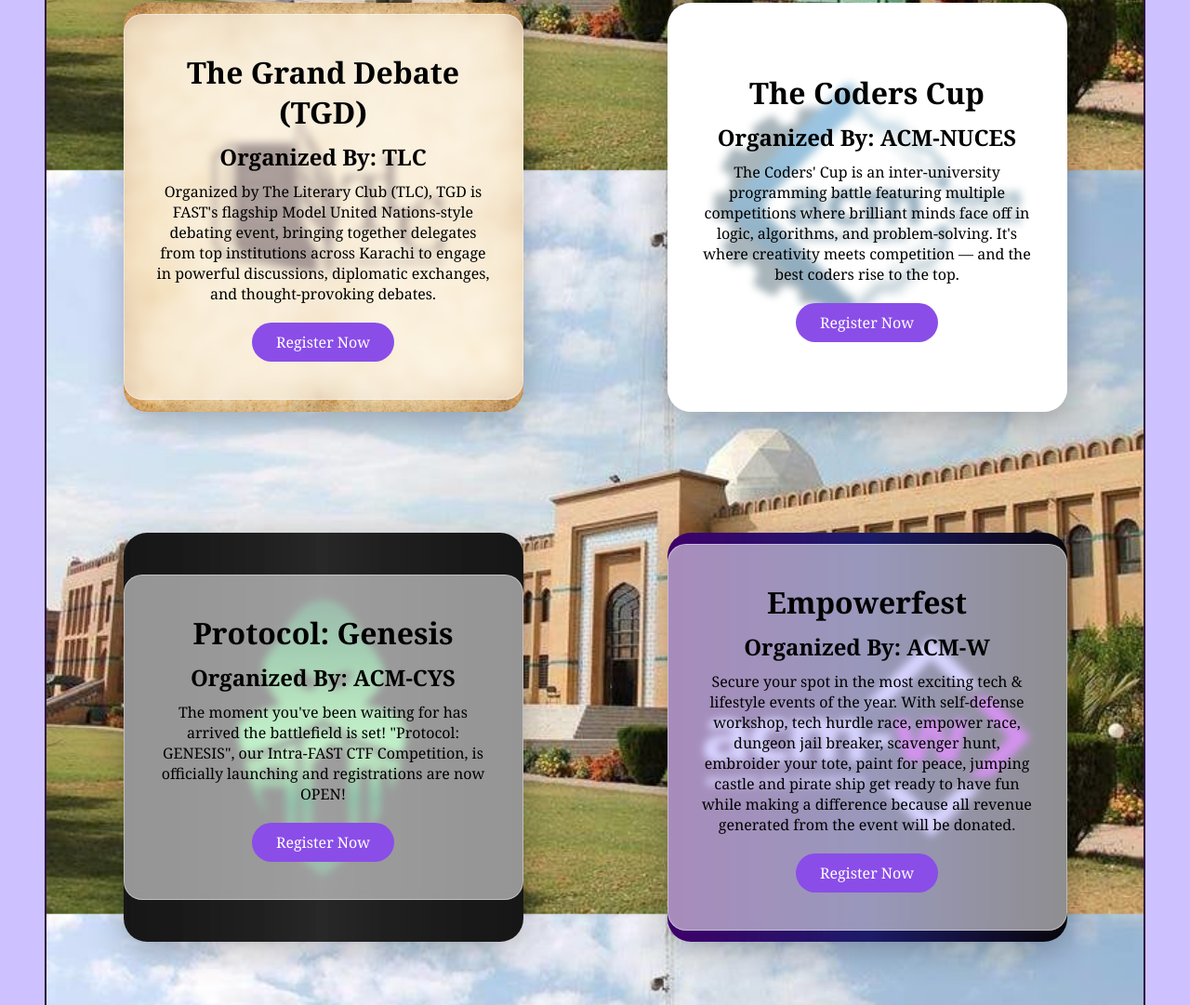
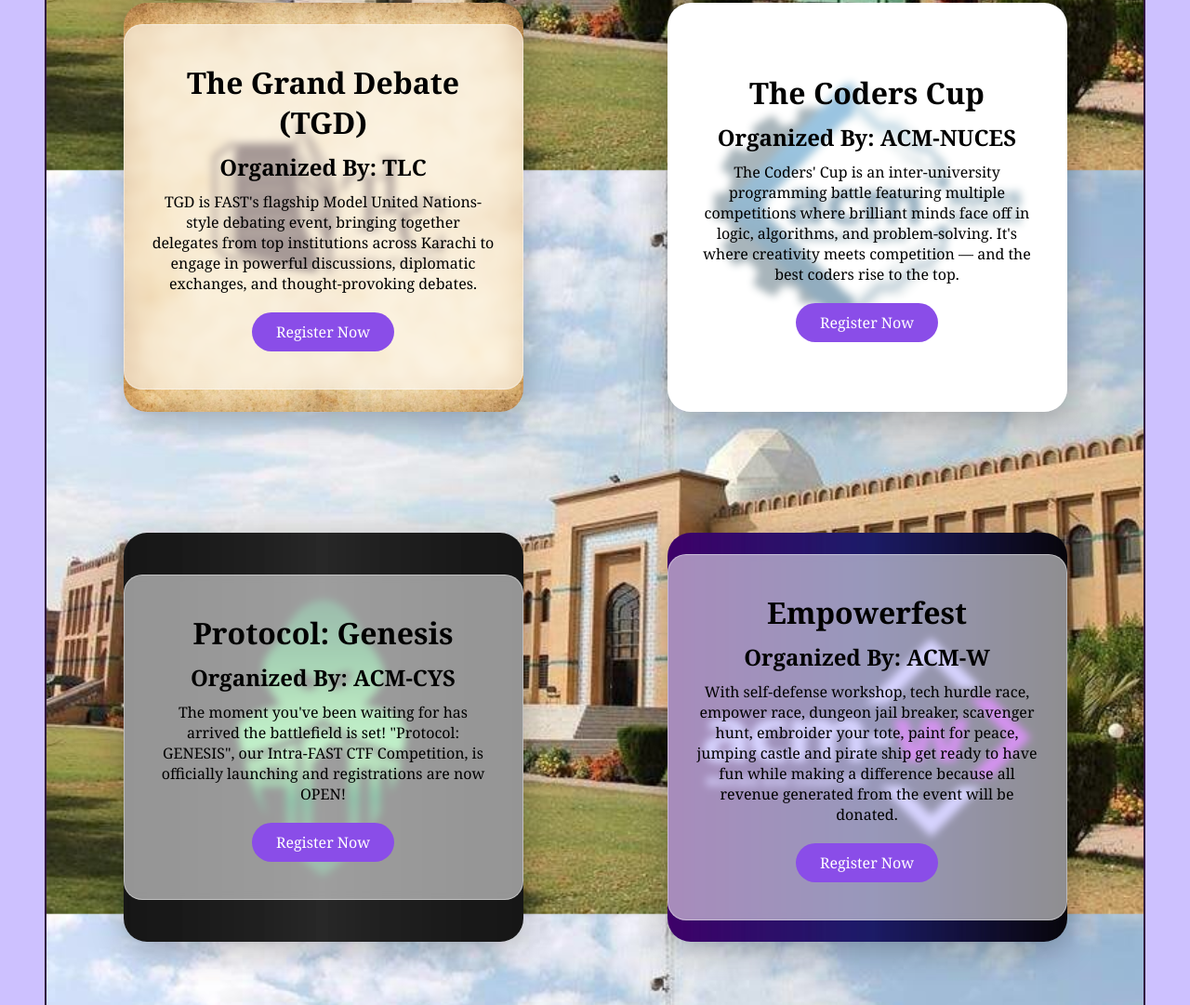
Before and after one commit to Rabisaali/Fast-societies-portal, a plain HTML site: page events.html in a window 1280 px wide. Shown: the part 966-2047 px from the top of the page at 93% size. Drawn offline with Linux system fonts and the light colour scheme.

Commit message:
final touches

```diff
--- a/events.html
+++ b/events.html
@@ -45,7 +45,7 @@
         <div class="event-content">
             <h1>The Grand Debate (TGD)</h1>
             <h2>Organized By: TLC</h2>
-            <p>Organized by The Literary Club (TLC), TGD is FAST's flagship Model United Nations-style debating event, bringing together delegates from top institutions across Karachi to engage in powerful discussions, diplomatic exchanges, and thought-provoking debates.</p>
+            <p>TGD is FAST's flagship Model United Nations-style debating event, bringing together delegates from top institutions across Karachi to engage in powerful discussions, diplomatic exchanges, and thought-provoking debates.</p>
 
             <a class="register-btn" href="https://tr.ee/HTD2oLd2KJ" target="_blank">Register Now</a>
         </div>
@@ -74,7 +74,7 @@
         <div class="event-content">
             <h1>Empowerfest</h1>
             <h2>Organized By: ACM-W</h2>
-            <p>Secure your spot in the most exciting tech & lifestyle events of the year. With self-defense workshop, tech hurdle race, empower race, dungeon jail breaker, scavenger hunt, embroider your tote, paint for peace, jumping castle and pirate ship get ready to have fun while making a difference because all revenue generated from the event will be donated.</p>
+            <p>With self-defense workshop, tech hurdle race, empower race, dungeon jail breaker, scavenger hunt, embroider your tote, paint for peace, jumping castle and pirate ship get ready to have fun while making a difference because all revenue generated from the event will be donated.</p>
 
             <a class="register-btn" href="https://linktr.ee/acmw.nuces?utm_source=ig&utm_medium=social&utm_content=link_in_bio&fbclid=PAZnRzaAOOjpJleHRuA2FlbQIxMQBzcnRjBmFwcF9pZA8xMjQwMjQ1NzQyODc0MTQAAadK5vaL1exBVyMlCT9P9QULQY8O4fY4c2CCpxV4UooDYzeYujy-Y5zSwx5Rfw_aem_BBys1fYNplTT-aTXn--B9A" target="_blank">Register Now</a>
         </div>
```
